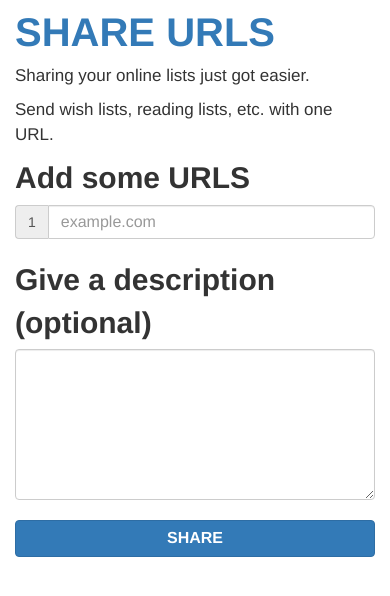
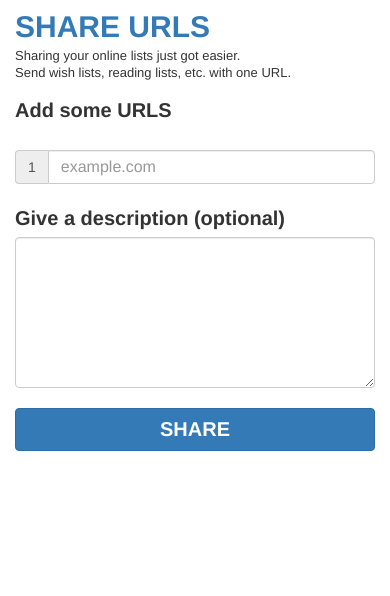
Before and after one commit to seoklee/urls-sharing, a Flask app: page / in a window 390 px wide. Shown: the top 596 px of the page. Run offline with Flask 2, Linux system fonts and the light colour scheme; parts of the project's set-up code (start-up, migrations or seed data) failed here and were passed over; some libraries are stand-ins or nearby versions.

Commit message:
also added styles for mobile devices and some js to automatically select the created url

```diff
--- a/surls/static/style.css
+++ b/surls/static/style.css
@@ -2,13 +2,6 @@
 .container {
     margin-top: 10px;
     margin-bottom: 20px;
-}
-
-@media (min-width: 768px) {
-    .container {
-        max-width: 768px;
-        margin-top: 20px;
-    }
 }
 
 
@@ -20,30 +13,25 @@
 
 .sidebar h1 {
     margin-top: 0;
-    font-size: 40px;
+    font-size: 30px;
     font-weight: 600;
 }
 
 .sidebar p {
-    font-size: 17px;
+    font-size: 13px;
     font-weight: 300;
+    line-height: 0.5em;
 }
 
 /* content */
-.create input {
-    font-size: 16px;
-}
 
-.create textarea {
-    font-size: 16px;
-}
 
 .content div {
-    margin-bottom: 20px;
+    margin: 20px 0 20px;
 }
 
 .content-lbl {
-    font-size: 30px;
+    font-size: 20px;
     font-weight: 600;
     margin: 0 0 5px;
 }
@@ -53,12 +41,12 @@ div.input-group {
 }
 
 .content-btn {
-    font-size: 23px;
+    font-size: 20px;
     font-weight: 600;
 }
 
 .content-url {
-    font-size: 25px;
+    font-size: 20px;
     font-weight: 300;
     padding: 5px;
     margin: 0 0 5px;
@@ -66,7 +54,8 @@ div.input-group {
 }
 
 .content-description {
-    font-size: 18px;
+    font-size: 13px;
+    line-height: 1.2em;
     font-weight: 300;
 }
 
@@ -79,3 +68,43 @@ div.input-group {
     font-weight: 600;
     margin-bottom: 5px;
 }
+
+.content-input {
+    font-size: 16px;
+}
+
+@media (min-width: 768px) {
+    .container {
+        max-width: 768px;
+        margin-top: 20px;
+    }
+
+    .sidebar h1 {
+        font-size: 40px;
+    }
+
+    .sidebar p {
+        font-size: 17px;
+        line-height: 1em;
+    }
+
+    .content div {
+        margin: 0 0 20px;
+    }
+
+    .content-lbl {
+        font-size: 30px;
+    }
+
+    .content-url {
+        font-size: 25px;
+    }
+
+    .content-description {
+        font-size: 18px;
+    }
+
+    .content-btn {
+        font-size: 18px;
+    }
+}
--- a/surls/templates/index.html
+++ b/surls/templates/index.html
@@ -1,17 +1,17 @@
 {% extends "base.html" %}
 
 {% block content %}
-    <form action="{{ url_for('create') }}" method="post" class="create">
+    <form action="{{ url_for('create') }}" method="post">
         <div class="form-group" id="link-group">
             <label class="content-lbl" for="links">Add some URLS</label>
             <div class="input-group" name="links">
                 <span class="input-group-addon">1</span>
-                <input type="text" class="form-control" rows="7" placeholder="example.com">
+                <input type="text" class="form-control content-input" rows="7" placeholder="example.com">
             </div>
         </div>
         <div class="form-group">
             <label class="content-lbl" for="text">Give a description (optional)</label>
-            <textarea class="form-control" id="text" name="text" rows="6"></textarea>
+            <textarea class="form-control content-input" id="text" name="text" rows="6"></textarea>
         </div>
         <input type="submit" class="btn btn-block btn-primary content-btn" value="SHARE">
     </form>
```
Also changed, not shown: surls/static/urls.js (+9 -1 lines).
